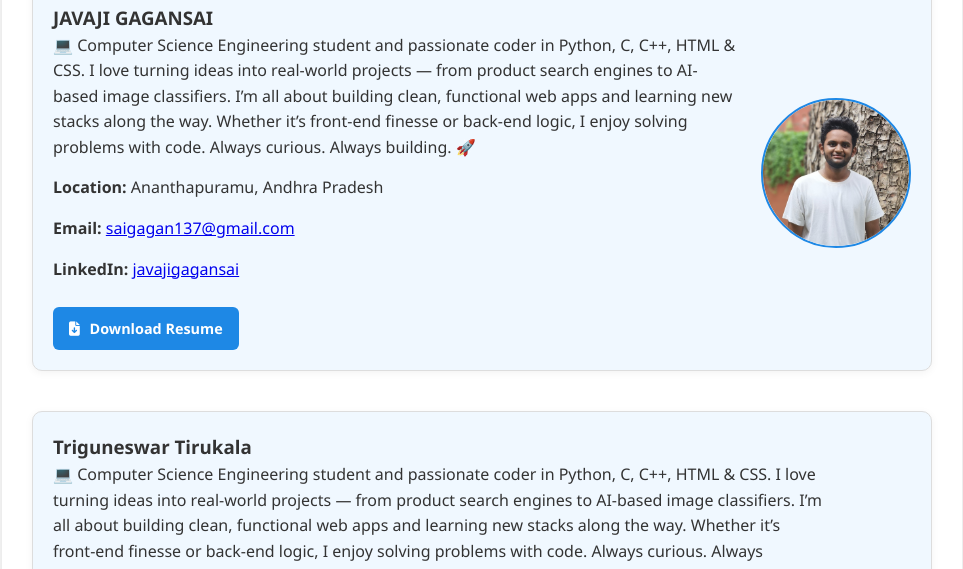
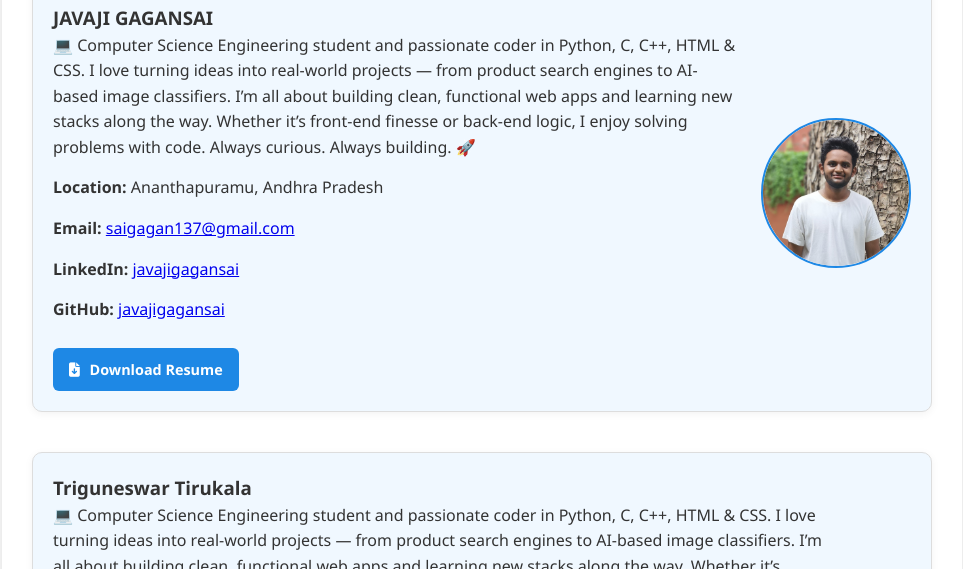
Before and after one commit to javajigagansai/my-project, a website built with Vite: page home.html in a window 1280 px wide. Shown: the part 780-1349 px from the top of the page, without its empty margins (158-1121 px from the left). Built offline with nearby package versions, Linux system fonts and the light colour scheme.

Commit message:
Update home.html

```diff
--- a/home.html
+++ b/home.html
@@ -60,6 +60,7 @@
                             <p><strong>Location:</strong> Ananthapuramu, Andhra Pradesh</p>
                             <p><strong>Email:</strong> <a href="mailto:saigagan137@gmail.com">saigagan137@gmail.com</a></p>
                             <p><strong>LinkedIn:</strong> <a href="https://www.linkedin.com/in/javajigagansai" target="_blank">javajigagansai</a></p>
+                            <p><strong>GitHub:</strong> <a href="https://github.com/javajigagansai" target="_blank">javajigagansai</a></p>
                             <a href="JAVAJI_GAGANSAI_Resume.pdf" class="resume-btn" download>
                                 <i class="fas fa-file-download"></i> Download Resume
                             </a>
```
